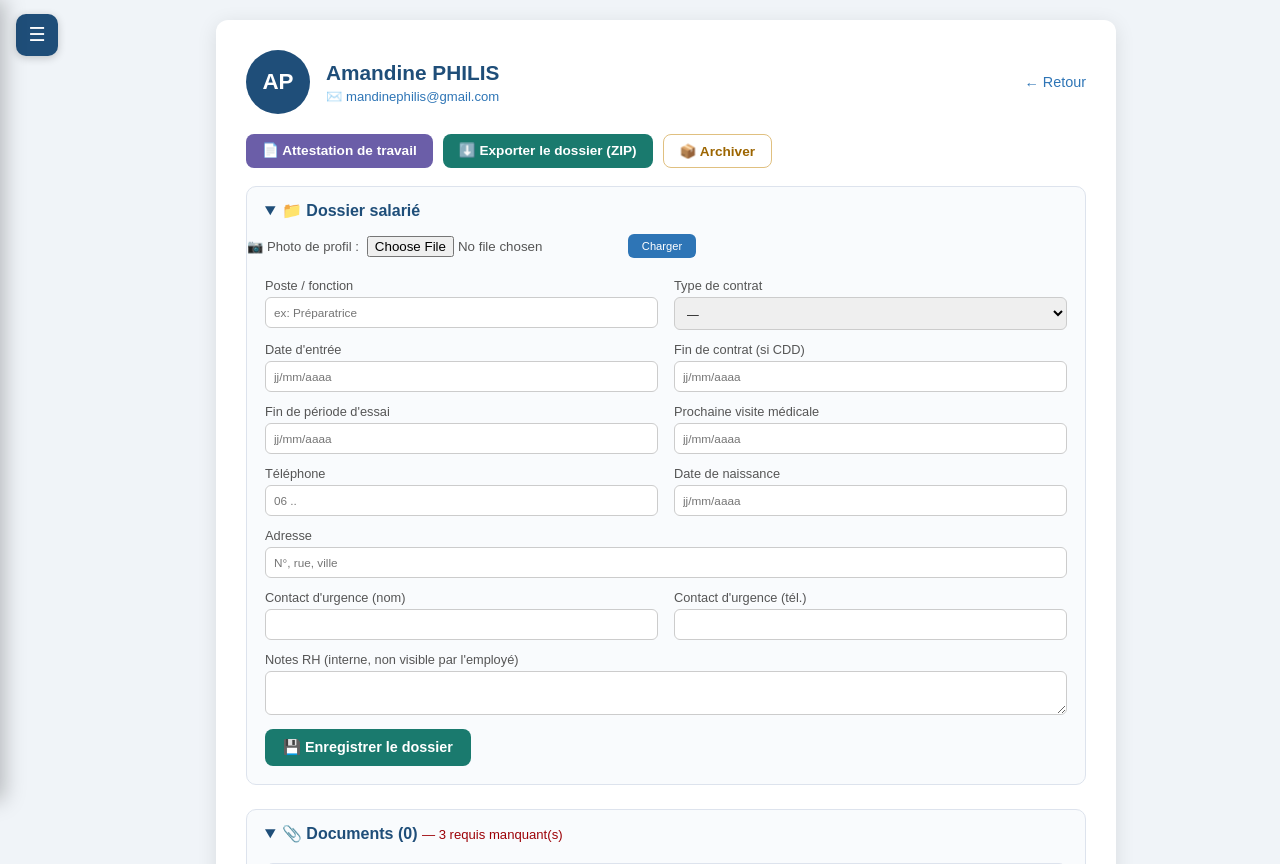
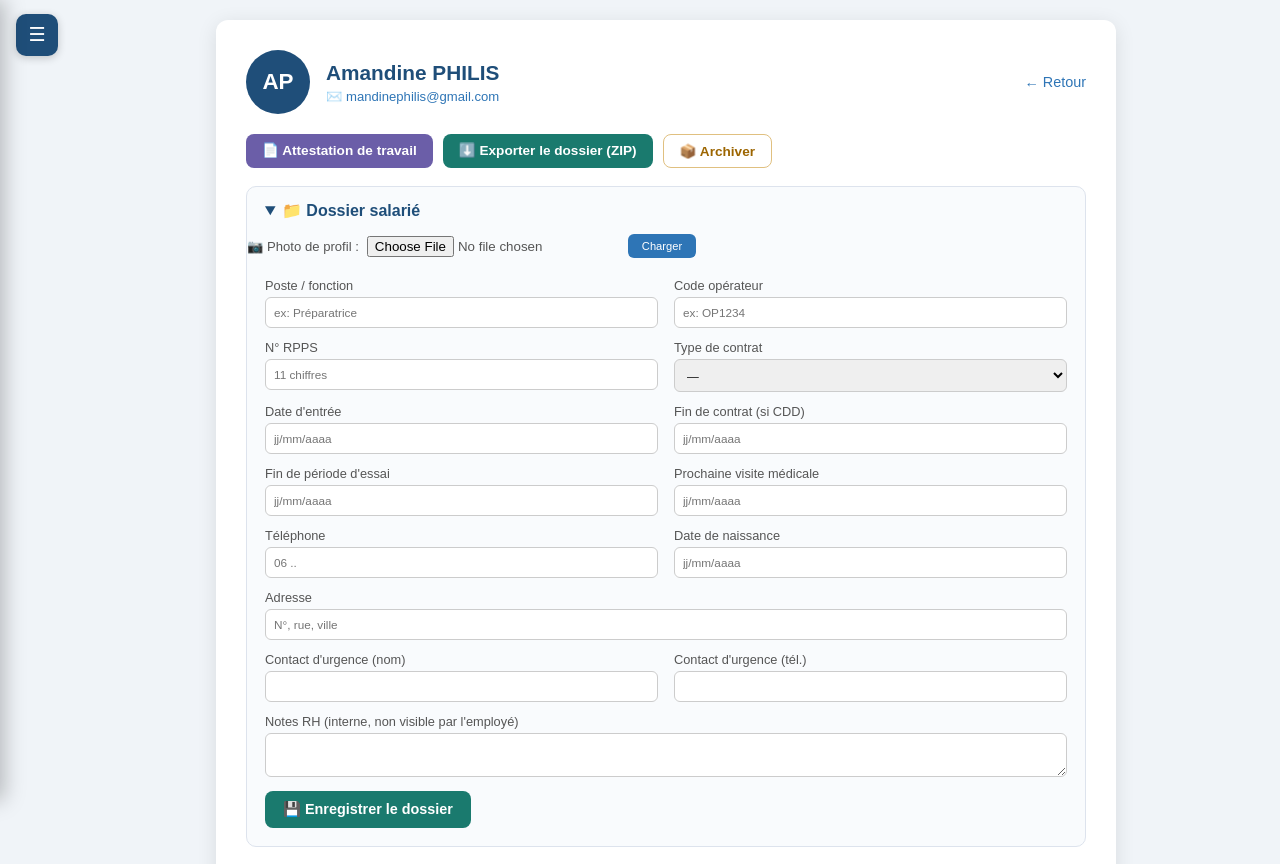
Before and after one commit to pharmanantu-bit/botRh, a Flask app: a page that uses templates/admin_employe.html in a window 1280 px wide. Shown: the top 864 px of the page. Run offline with Flask 3, Linux system fonts and the light colour scheme; the visitor is signed in with stand-in values (Sample User, id 1).

Commit message:
Dossier salarié : champs Code opérateur et N° RPPS
Ajoutés au profil (stockage, formulaire de la fiche, export ZIP).

Co-Authored-By: Claude Opus 4.8 <noreply@anthropic.com>

```diff
--- a/app.py
+++ b/app.py
@@ -406,6 +406,8 @@ PROFILS_FILE = os.path.join(BASE_DIR, "profils_rh.json")
 # Champs du profil RH (clé interne -> libellé affiché)
 CHAMPS_PROFIL = [
     ("poste", "Poste / fonction"),
+    ("code_operateur", "Code opérateur"),
+    ("rpps", "N° RPPS"),
     ("type_contrat", "Type de contrat"),
     ("date_entree", "Date d'entrée"),
     ("date_fin", "Fin de contrat (si CDD)"),
--- a/templates/admin_employe.html
+++ b/templates/admin_employe.html
@@ -178,6 +178,12 @@
       <div class="grille">
         <label>Poste / fonction
           <input type="text" name="poste" value="{{ profil.poste|default('') }}" placeholder="ex: Préparatrice">
+        </label>
+        <label>Code opérateur
+          <input type="text" name="code_operateur" value="{{ profil.code_operateur|default('') }}" placeholder="ex: OP1234">
+        </label>
+        <label>N° RPPS
+          <input type="text" name="rpps" value="{{ profil.rpps|default('') }}" placeholder="11 chiffres">
         </label>
         <label>Type de contrat
           <select name="type_contrat">
```
